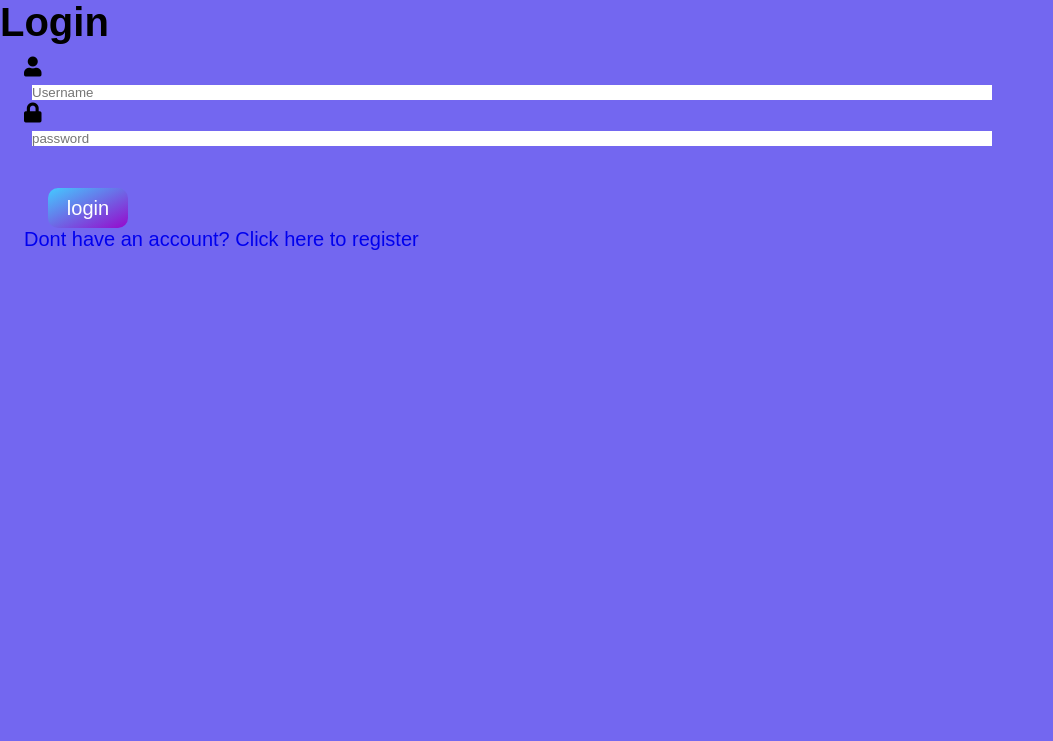
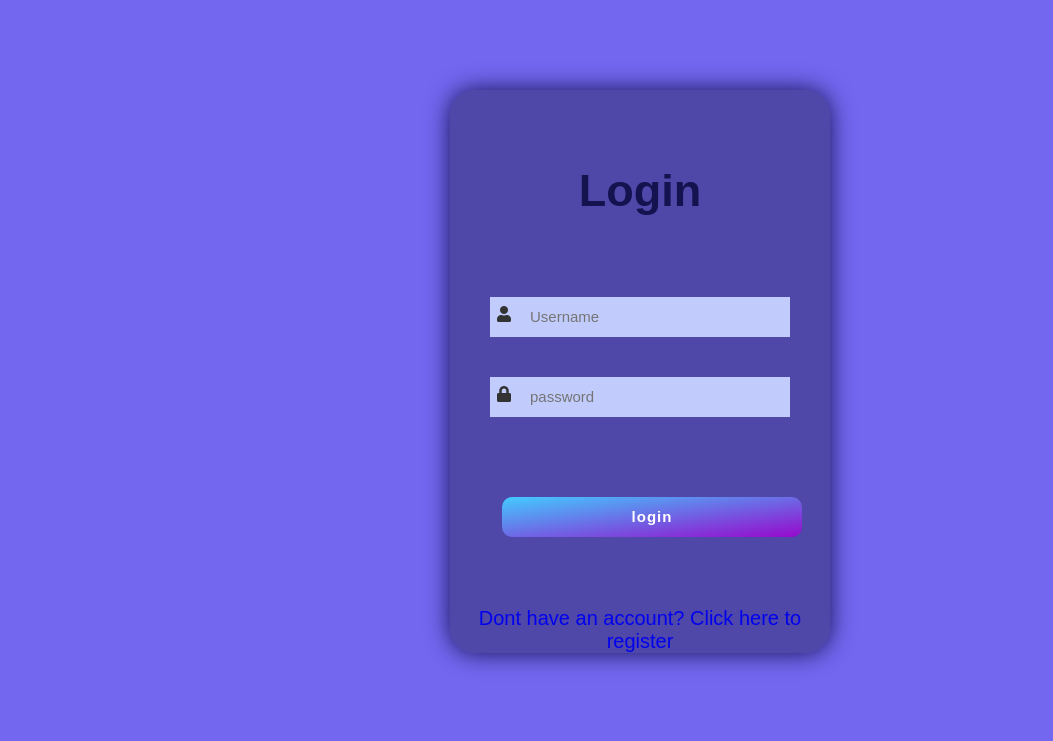
Before and after one commit to dennisshtavica/Adventure, a PHP site: page /login.html in a window 1280 px wide. Shown: the top 741 px of the page, without its empty margins (0-1053 px from the left). Run offline with PHP 8.4, Linux system fonts and the light colour scheme; some libraries are stand-ins or nearby versions.

Commit message:
CSS-login

```diff
--- a/CSS/style.css
+++ b/CSS/style.css
@@ -4,12 +4,12 @@
   --header-height: 3.5rem;
 
   /*========== Colors ==========*/
-  --hue: ;
-  --first-color: ;
-  --first-color-alt: ;
-  --title-color: ;
-  --text-color: ;
-  --text-color-light: ;
+  /*--hue: ;*/
+  /*--first-color: ;*/
+  /*--first-color-alt: ;*/
+  /*--title-color: ;*/
+  /*--text-color: ;*/
+  /*--text-color-light: ;*/
   --container-color: #b0c6d2;
   --nav-text-color: #ffffff;
   --nav-bg-color: #000000;
@@ -75,7 +75,7 @@ body {
   font-family: var(--body-font);
   font-size: var(--normal-font-size);
   background: var(--body-color);
-  color: var(--text-color);
+  /*color: var(--text-color);*/
   /* transition: 0.5s background ease; */
 }
 
@@ -298,3 +298,82 @@ input {
 
 
 /*login-css*/
+
+.container-login {
+  width: 380px;
+  margin:7% auto;
+  border-radius: 25px;
+  background-color: rgba(0,0,0,0.3);
+  box-shadow: 0 0 25px #13134f;
+}
+
+.header-login {
+  text-align: center;
+  padding-top: 75px;
+}
+
+.header-login h1 {
+  color: #13134f;
+  font-size: 45px;
+  margin-bottom: 80px;
+}
+
+.main-login {
+  text-align: center;
+}
+
+.main-login input, button {
+  width: 300px;
+  height: 40px;
+  border:none;
+  outline: none;
+  padding-left: 40px;
+  box-sizing: border-box;
+  font-size: 15px;
+  color: #333;
+  margin-bottom: 40px;
+}
+.password{
+  background-color: #c1ccfd;
+}
+.username{
+  background-color: #c1ccfd;
+}
+.main-login button {
+  padding-left: 0;
+  background-color: #13134f;
+  letter-spacing: 1px;
+  font-weight: bold;
+  margin-bottom: 70px;
+  color: white;
+}
+
+.main-login button:hover {
+  box-shadow: 2px 2px 5px #3030b7;
+  background-color: #0f2e60;
+}
+.main-login input:hover {
+  box-shadow: 2px 2px 5px #333383;
+  background-color: #acb7e5;
+}
+
+.main-login span {
+  position: relative;
+}
+
+.main-login i {
+  position: absolute;
+  left: 15px;
+  color: #333;
+  font-size: 16px;
+  top: 2px;
+}
+a :link{
+  position: absolute;
+  border-bottom: 10px;
+  padding-bottom: 20px;
+  color: #13134f;
+}
+a:hover{
+  color: #3030b7;
+}
--- a/login.html
+++ b/login.html
@@ -8,11 +8,11 @@
 
 </head>
 <body class="login-body">
-<div class="container">
-    <div class="header">
+<div class="container-login">
+    <div class="header-login">
         <h1>Login</h1>
     </div>
-    <div class="main">
+    <div class="main-login">
         <form>
  			<span>
  				<i class="fa fa-user"></i>
```
